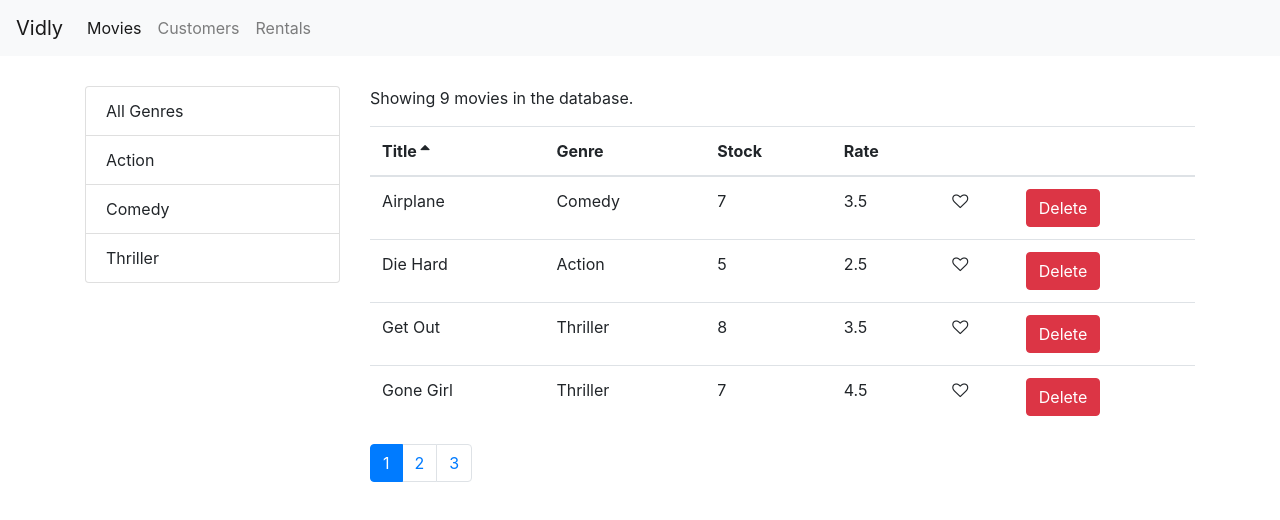
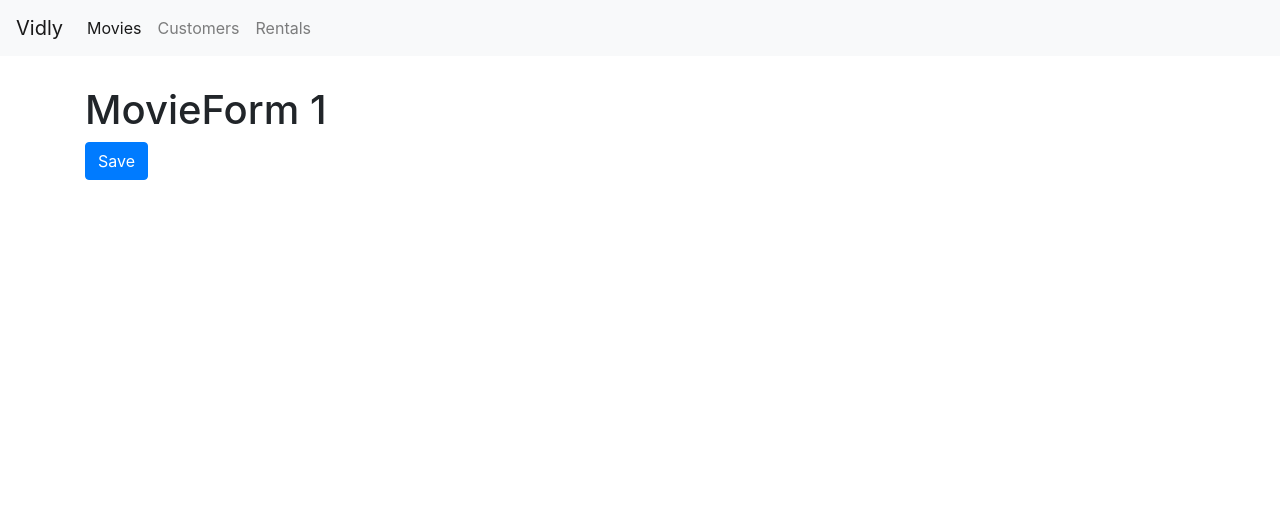
Before and after one commit to gregcompton/mosh_vidly, a React (Create React App) app: page /movies/1 in a window 1280 px wide. Shown: the top 520 px of the page. Built offline with nearby package versions, Linux system fonts and the light colour scheme.

Commit message:
added Save button to MovieForm

```diff
--- a/src/App.js
+++ b/src/App.js
@@ -6,6 +6,7 @@
 import NotFound from "./components/notFound";
 import NavBar from "./components/navBar";
 import "./App.css";
+import MovieForm from "./components/movieForm";
 
 function App() {
   return (
@@ -13,6 +14,7 @@
       <NavBar />
       <main className="container">
         <Switch>
+          <Route path="/movies/:id" component={MovieForm}></Route>
           <Route path="/movies" component={Movies}></Route>
           <Route path="/customers" component={Customers}></Route>
           <Route path="/rentals" component={Rentals}></Route>
--- a/src/components/movieForm.jsx
+++ b/src/components/movieForm.jsx
@@ -1,7 +1,17 @@
 import React from "react";
 
-const MovieForm = () => {
-  return <h1>MovieForm</h1>;
+const MovieForm = ({ match, history }) => {
+  return (
+    <div>
+      <h1>MovieForm {match.params.id}</h1>
+      <button
+        className="btn btn-primary"
+        onClick={() => history.push("/movies")}
+      >
+        Save
+      </button>
+    </div>
+  );
 };
 
 export default MovieForm;
--- a/src/components/moviesTable.jsx
+++ b/src/components/moviesTable.jsx
@@ -1,10 +1,15 @@
 import React, { Component } from "react";
+import { Link } from "react-router-dom";
 import Table from "./common/table";
 import Like from "./common/like";
 
 class MoviesTable extends Component {
   columns = [
-    { path: "title", label: "Title" },
+    {
+      path: "title",
+      label: "Title",
+      content: movie => <Link to={`/movies/${movie._id}`}>{movie.title}</Link>
+    },
     { path: "genre.name", label: "Genre" },
     { path: "numberInStock", label: "Stock" },
     { path: "dailyRentalRate", label: "Rate" },
```
Also changed, not shown: zNavbarRoutingExerciseSolutionProcess.txt (added).
